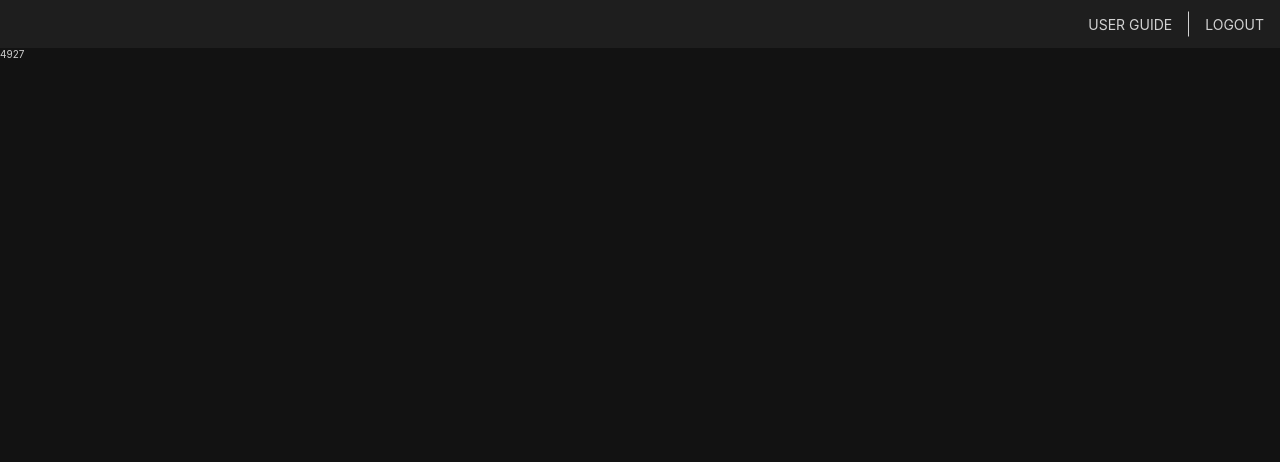
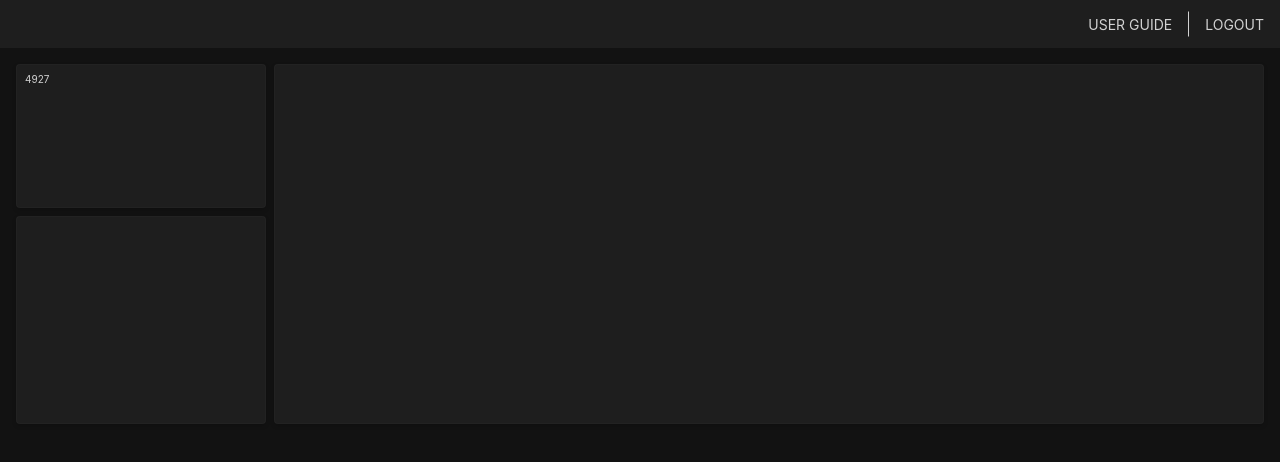
Before and after one commit to Torkinos/intertrust-task, a React (Create React App) app: page / in a window 1280 px wide. Shown: the top 462 px of the page. Built offline with nearby package versions, Linux system fonts and the light colour scheme.

Commit message:
fix(components): created card component

```diff
--- /dev/null
+++ b/src/dashboard/components/card/card.js
@@ -0,0 +1,12 @@
+import React from "react";
+import "./styles.scss";
+
+const card = props => {
+	return (
+		<div className = "card">
+			{ props.children }
+		</div>
+	);
+};
+
+export default card;
--- /dev/null
+++ b/src/dashboard/components/card/styles.scss
@@ -0,0 +1,12 @@
+@import "../../../styles/styles";
+
+.card {
+	display:          inline-block;
+	width:            100%;
+	height:           100%;
+	padding:          8px;
+	background-color: $componentBg;
+	border-radius:    4px;
+	border:           1px solid rgba(255, 255, 255, 0.02);
+	box-shadow:       0 2px 4px rgba(0, 0, 0, 0.16);
+}
--- a/src/dashboard/containers/forecast/forecast.js
+++ b/src/dashboard/containers/forecast/forecast.js
@@ -3,6 +3,8 @@ import PropTypes            from "prop-types";
 import { connect }          from "react-redux";
 import { getTotalKw }       from "../../selectors";
 import "./styles.scss";
+
+import Card from "../../components/card/card";
 
 class Forecast extends Component {
 
@@ -17,7 +19,25 @@ class Forecast extends Component {
 
 		return (
 			<div className = "forecast">
-				{ totalKw }
+
+				{/*left container*/ }
+				<div className = "forecast__container forecast__container--left">
+
+					{/*total energy*/ }
+					<div className = "forecast__inner forecast__inner--top">
+						<Card>{ totalKw }</Card>
+					</div>
+
+					{/*sky clearness*/ }
+					<div className = "forecast__inner forecast__inner--bot">
+						<Card></Card>
+					</div>
+				</div>
+
+				{/*right container*/ }
+				<div className = "forecast__container forecast__container--right">
+					<Card></Card>
+				</div>
 			</div>
 		);
 	}
--- a/src/dashboard/containers/forecast/styles.scss
+++ b/src/dashboard/containers/forecast/styles.scss
@@ -0,0 +1,32 @@
+.forecast {
+	width:  100%;
+	height: 100%;
+
+	&__container {
+		display:        inline-block;
+		vertical-align: top;
+		height:         100%;
+
+		&--left {
+			width: 20%;
+		}
+
+		&--right {
+			width:        80%;
+			padding-left: 8px;
+		}
+	}
+
+	&__inner {
+		width: 100%;
+
+		&--top {
+			height: 40%;
+		}
+
+		&--bot {
+			height:      60%;
+			padding-top: 8px;
+		}
+	}
+}
--- a/src/dashboard/styles.scss
+++ b/src/dashboard/styles.scss
@@ -1,3 +1,5 @@
+@import "../styles/mixins";
+
 .dashboard {
 	width:            100%;
 	min-height:       100vh;
@@ -8,4 +10,26 @@
 		width:  100%;
 		height: 48px;
 	}
+
+	&__body {
+		width:   100%;
+		height:  calc(100% - 48px);
+		//
+		padding: 8px;
+
+		@include tablet-sm() {
+			padding:  16px;
+			position: absolute;
+			top:      48px;
+			left:     0;
+		}
+	}
+
+	&__container {
+		width: 100%;
+
+		@include tablet-sm() {
+			height: 50%;
+		}
+	}
 }
```
